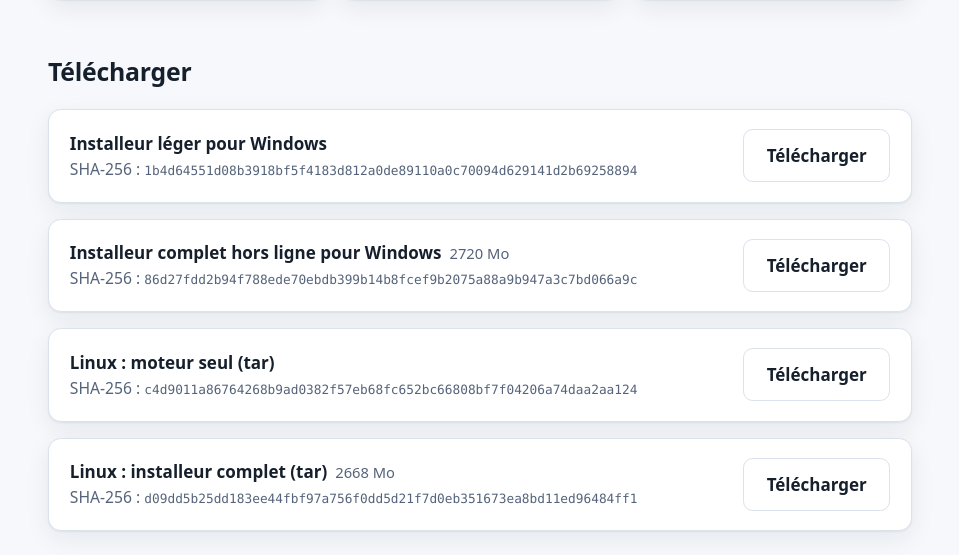
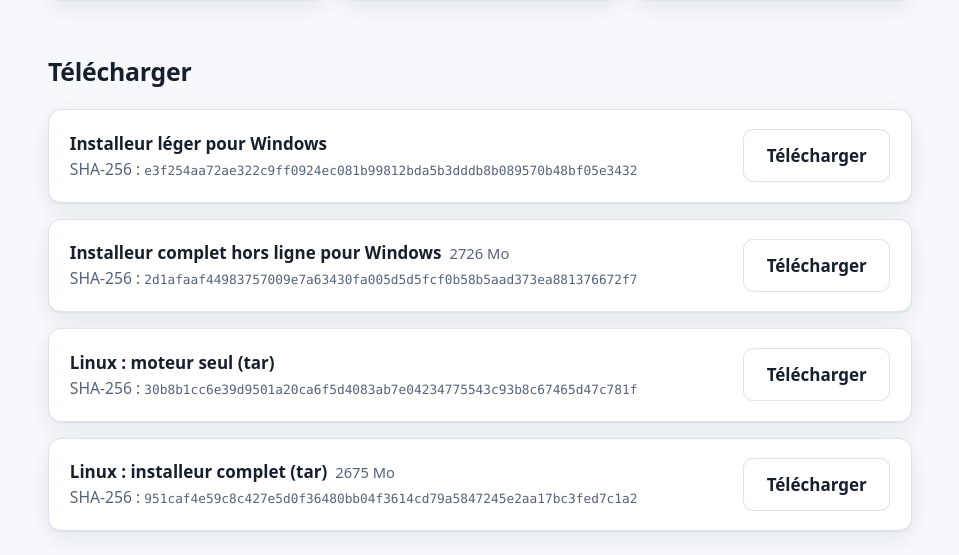
Before and after one commit to Kevzi/cassini-gis, a plain HTML site: page site/index.html in a window 1280 px wide. Shown: the part 1930-2485 px from the top of the page, without its empty margins (160-1119 px from the left). Drawn offline with Linux system fonts and the light colour scheme.

Commit message:
chore(10.19): page d'accueil régénérée pour la release v0.1.5 (empreintes et tailles des quatre téléchargements)
Co-Authored-By: Claude Sonnet 5.5 <noreply@anthropic.com>

```diff
--- a/site/index.html
+++ b/site/index.html
@@ -98,10 +98,10 @@
 
   <h2>Télécharger</h2>
   <ul class="telechargements">
-    <li class="carte"><div><span class="nom">Installeur léger pour Windows</span><p class="sha">SHA-256 : <code>1b4d64551d08b3918bf5f4183d812a0de89110a0c70094d629141d2b69258894</code></p></div><a class="bouton second" href="https://github.com/Kevzi/cassini-gis/releases/download/v0.1.3/cassini-installeur-en-ligne.exe">Télécharger</a></li>
-    <li class="carte"><div><span class="nom">Installeur complet hors ligne pour Windows</span><span class="taille">2720 Mo</span><p class="sha">SHA-256 : <code>86d27fdd2b94f788ede70ebdb399b14b8fcef9b2075a88a9b947a3c7bd066a9c</code></p></div><a class="bouton second" href="https://huggingface.co/KevziFar/cassini-composition-4b-GGUF/resolve/main/cassini-installeur-complet-0.1.3.exe">Télécharger</a></li>
-    <li class="carte"><div><span class="nom">Linux : moteur seul (tar)</span><p class="sha">SHA-256 : <code>c4d9011a86764268b9ad0382f57eb68fc652bc66808bf7f04206a74daa2aa124</code></p></div><a class="bouton second" href="https://github.com/Kevzi/cassini-gis/releases/download/v0.1.3/cassini-noyau-linux-0.1.3.tar.gz">Télécharger</a></li>
-    <li class="carte"><div><span class="nom">Linux : installeur complet (tar)</span><span class="taille">2668 Mo</span><p class="sha">SHA-256 : <code>d09dd5b25dd183ee44fbf97a756f0dd5d21f7d0eb351673ea8bd11ed96484ff1</code></p></div><a class="bouton second" href="https://huggingface.co/KevziFar/cassini-composition-4b-GGUF/resolve/main/cassini-complet-linux-0.1.3.tar">Télécharger</a></li>
+    <li class="carte"><div><span class="nom">Installeur léger pour Windows</span><p class="sha">SHA-256 : <code>e3f254aa72ae322c9ff0924ec081b99812bda5b3dddb8b089570b48bf05e3432</code></p></div><a class="bouton second" href="https://github.com/Kevzi/cassini-gis/releases/download/v0.1.5/cassini-installeur-en-ligne.exe">Télécharger</a></li>
+    <li class="carte"><div><span class="nom">Installeur complet hors ligne pour Windows</span><span class="taille">2726 Mo</span><p class="sha">SHA-256 : <code>2d1afaaf44983757009e7a63430fa005d5d5fcf0b58b5aad373ea881376672f7</code></p></div><a class="bouton second" href="https://huggingface.co/KevziFar/cassini-composition-4b-GGUF/resolve/main/cassini-installeur-complet-0.1.5.exe">Télécharger</a></li>
+    <li class="carte"><div><span class="nom">Linux : moteur seul (tar)</span><p class="sha">SHA-256 : <code>30b8b1cc6e39d9501a20ca6f5d4083ab7e04234775543c93b8c67465d47c781f</code></p></div><a class="bouton second" href="https://github.com/Kevzi/cassini-gis/releases/download/v0.1.5/cassini-noyau-linux-0.1.5.tar.gz">Télécharger</a></li>
+    <li class="carte"><div><span class="nom">Linux : installeur complet (tar)</span><span class="taille">2675 Mo</span><p class="sha">SHA-256 : <code>951caf4e59c8c427e5d0f36480bb04f3614cd79a5847245e2aa17bc3fed7c1a2</code></p></div><a class="bouton second" href="https://huggingface.co/KevziFar/cassini-composition-4b-GGUF/resolve/main/cassini-complet-linux-0.1.5.tar">Télécharger</a></li>
   </ul>
   <p class="note">Comparez l'empreinte SHA-256 du fichier téléchargé à celle affichée ici : <code>certutil -hashfile fichier SHA256</code> sous Windows, <code>sha256sum fichier</code> sous Linux. Windows affichera sans doute un avertissement à l'ouverture : l'installeur n'est pas encore signé. <a href="avertissement-windows.html">Pourquoi, et comment continuer sans risque</a>.</p>
 </main>
```
